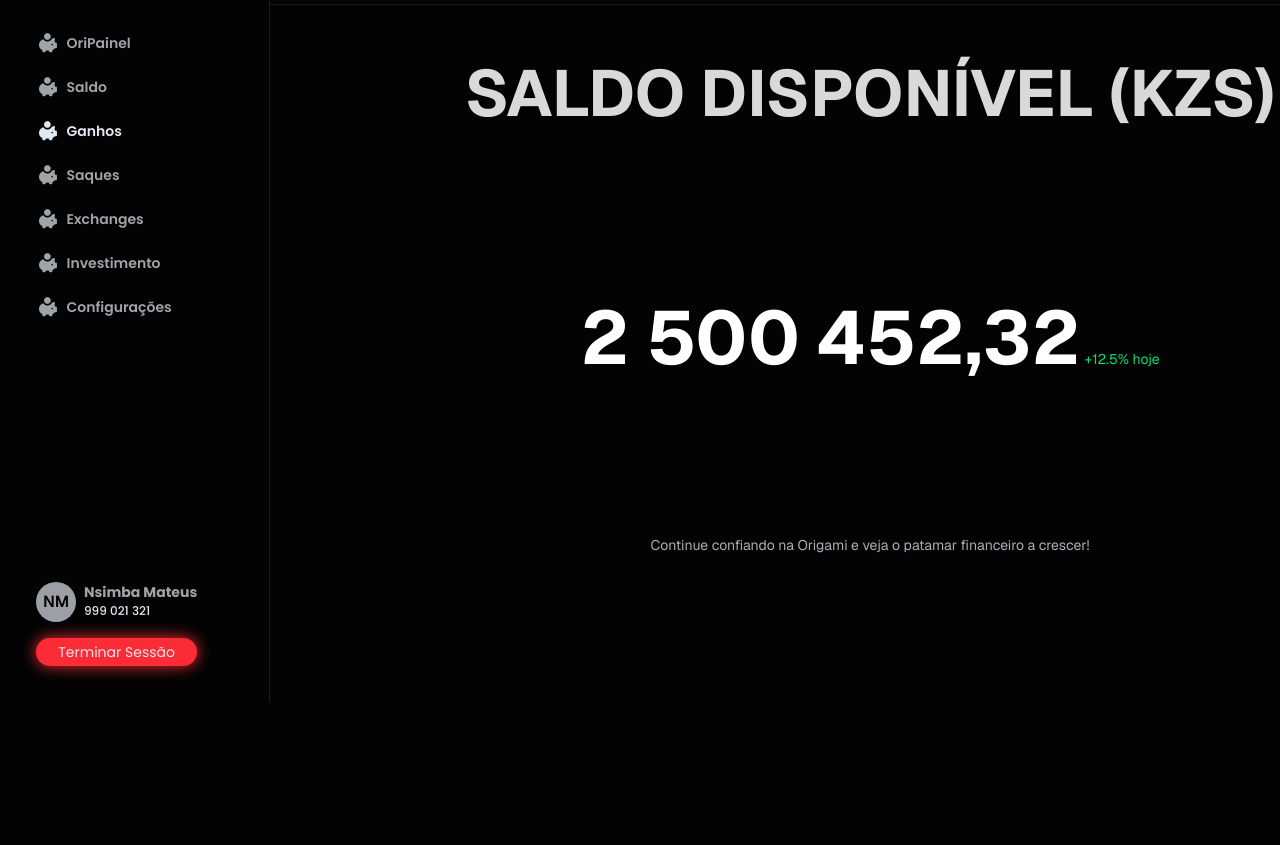
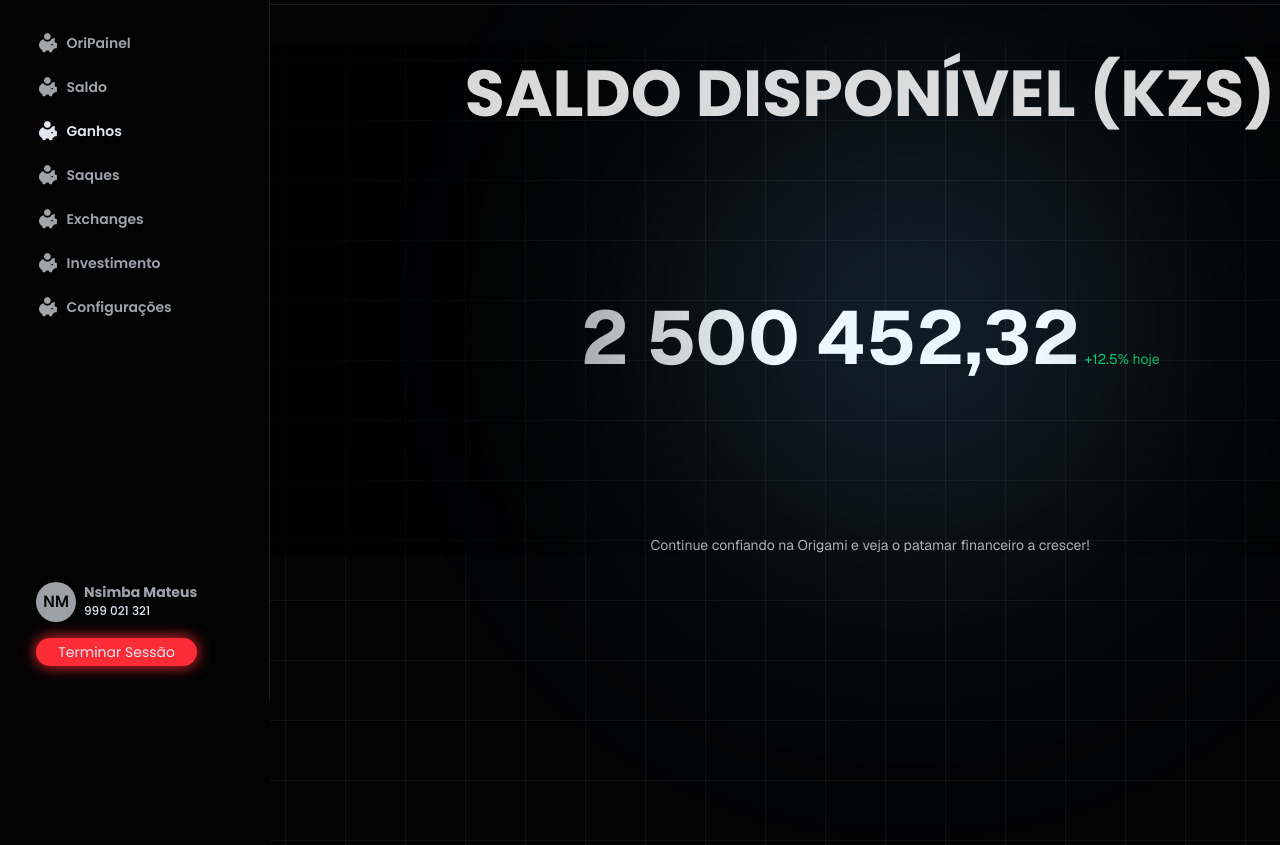
Before and after one commit to C4L3B3666/origami, a website: page views/painelUsuario.html in a window 1280 px wide. Shown: the part 98-943 px from the top of the page. Before the commit the page ends 800 px from the top, so only its background shows below. Drawn offline with nearby package versions, Linux system fonts and the light colour scheme.

Commit message:
efeito dash

```diff
--- a/assets/css/input.css
+++ b/assets/css/input.css
@@ -272,7 +272,7 @@
 }
 
 .titulo_secao_dash {
-    @apply font-geist text-[65px] font-bold uppercase opacity-85
+    @apply font-pop text-[65px] font-bold uppercase opacity-85
 }
 
 .valor_saldo_dash {
--- a/views/painelUsuario.html
+++ b/views/painelUsuario.html
@@ -8,7 +8,7 @@
     <meta name="viewport" content="width=device-width, initial-scale=1.0">
     <link rel="stylesheet" href="https://cdnjs.cloudflare.com/ajax/libs/font-awesome/7.0.1/css/all.min.css" integrity="sha512-2SwdPD6INVrV/lHTZbO2nodKhrnDdJK9/kg2XD1r9uGqPo1cUbujc+IYdlYdEErWNu69gVcYgdxlmVmzTWnetw==" crossorigin="anonymous" referrerpolicy="no-referrer" />
 </head>
-<body class="overflow-x-hidden bg-[#030304]">
+<body class="overflow-hidden bg-[#030304]">
     <div class="flex h-screen">
         <aside class="border-r border-r-[#191B20] p-9 flex flex-col items-start justify-between min-w-67.5">
             <nav class="flex flex-col gap-6">
@@ -142,7 +142,13 @@
                 </div>
             </div>
 
-            <div>
+            <div class="relative">
+                <div class="absolute inset-0 pointer-events-none z-0 animate-[gridMove_20s_linear_infinite] bg-[linear-gradient(rgba(255,255,255,0.05)_1px,transparent_1px),linear-gradient(90deg,rgba(255,255,255,0.05)_1px,transparent_1px)] bg-size-[60px_60px] h-screen"></div>
+                <div class="absolute inset-0 pointer-events-none z-0" style="background-image: radial-gradient(circle at center, rgba(0,0,0,0) 20%, rgba(0,0,0,0.8) 90%);"></div>
+
+                <div class="absolute inset-0 flex items-center justify-center pointer-events-none z-0">
+                    <div class="h-120 md:h-160 w-50 md:w-160 bg-[radial-gradient(circle,rgba(92,200,255,0.25)0%,rgba(92,200,255,0.1)_40%,transparent_70%)] animate-[luzFundo_8s_ease_infinite_alternate] blur-[120px]"></div>
+                </div>
                 <div class="secao_lado_dashboard" id="saldoDisponivel">
                     <h2 class="titulo_secao_dash">Saldo Disponível (KZs)</h2>
                     <div>
```
Also changed, not shown: assets/css/output.css.
